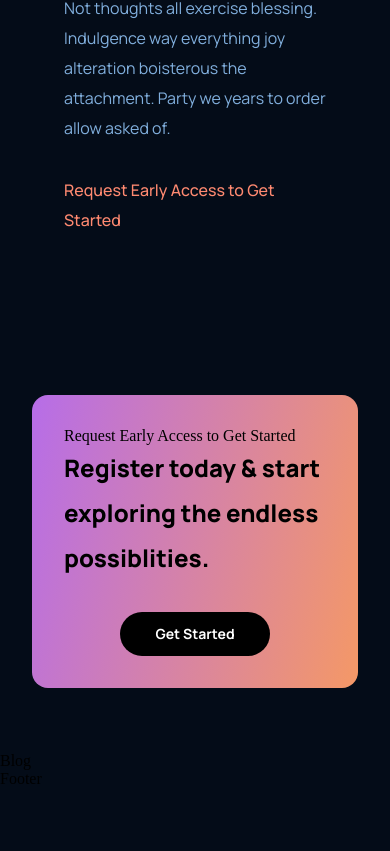
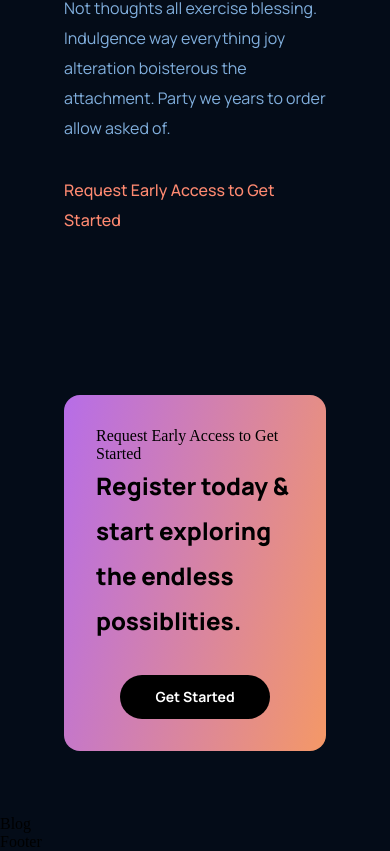
Before and after one commit to HirenChafekar/GPT3, a React (Create React App) app: page / in a window 390 px wide. Shown: the part 4309-5160 px from the top of the page. Before the commit the page ends 5097 px from the top, so only its background shows below. Built offline with nearby package versions, Linux system fonts and the light colour scheme.

Commit message:
changing css

```diff
--- a/src/components/cta/cta.css
+++ b/src/components/cta/cta.css
@@ -60,7 +60,7 @@
 
 @media screen and (max-width: 550px) {
     .gpt3__cta {
-        margin: 4rem 2rem;
+        margin: 4rem 4rem;
     }
 
     .gpt3__cta-content h3 {
```
